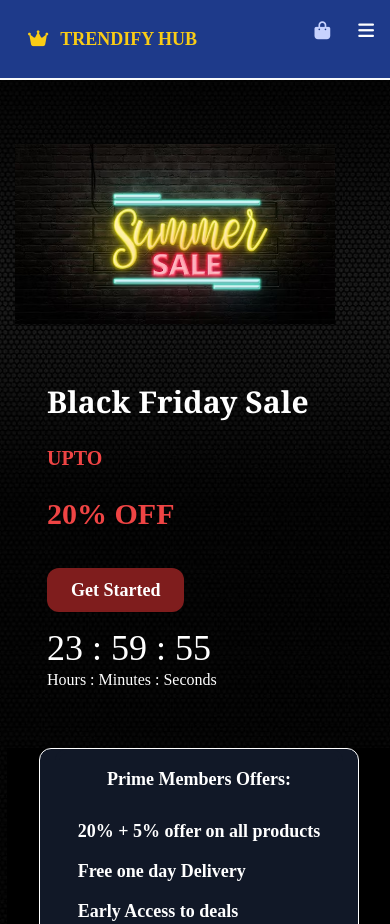
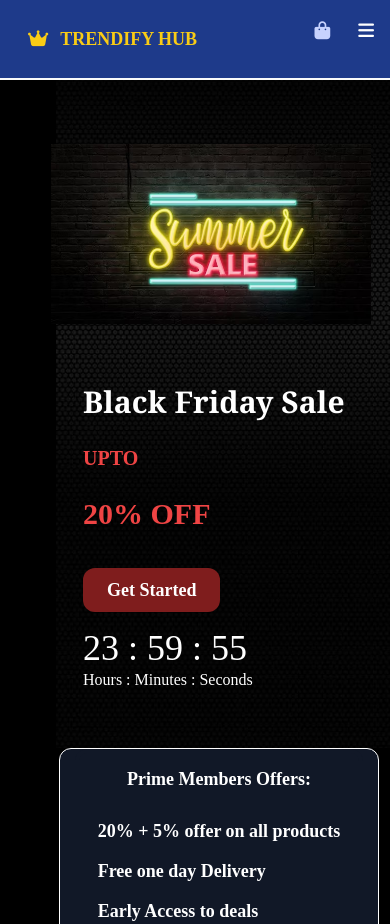
Before and after one commit to Venkey45R/ecommerce, a React (Create React App) app: page /offers in a window 390 px wide. Built offline with nearby package versions, Linux system fonts and the light colour scheme.

Commit message:
Updated code to include new feature

```diff
--- a/src/containers/Offers.js
+++ b/src/containers/Offers.js
@@ -44,7 +44,7 @@ function Offers() {
 
   return (
     <div className='block overflow-auto bg-black md:overflow-hidden'>
-    <div className='h-screen pt-16 bg-no-repeat bg-center bg-cover' style={{backgroundImage: `url(${bg})`}}>
+    <div className='h-screen pt-16 bg-no-repeat bg-center bg-cover ml-14' style={{backgroundImage: `url(${bg})`}}>
       <div className='flex justify-center rounded-xl max-w-6xl mx-14 h-auto relative left-0 md:-left-20'>
         <div className='block ml-14 md:ml-10 mt-60 md:mt-0 relative left-44 md:left-10'>
           <h1 className='text-3xl md:text-5xl font-bold font-serif text-white pb-6'>Black Friday Sale</h1>
@@ -58,7 +58,7 @@ function Offers() {
             </div>
           </div>
           <div className=' mx-0'>
-          <div className='flex flex-col justify-center mt-8 md:mt-10 py-6 -ml-20 md:-ml-0 '>
+          <div className='flex flex-col justify-center mt-8 md:mt-10 py-6 -ml-24 md:-ml-0 '>
             <div className='group h-96 w-96 bg-black [perspective:1000px] mx-10 md:mx-0'>
               <div className='h-2/3 w-10/12 md:w-11/12 border mx-auto md:mx-0 border-white bg-gray-900 relative rounded-xl shadow-xl transition-all duration-500 [transform-style:preserve-3d] group-hover:[transform:rotateY(180deg)] [backface-visibility:hidden]'>
                 <div className='top-0 inset-0 flex justify-center items-center'>
@@ -89,7 +89,7 @@ function Offers() {
             </div>
           </div>
         </div>
-        <div className=' relative -left-60 md:left-60 top-0 md:top-10'>
+        <div className=' relative -left-56 md:left-60 top-0 md:top-10'>
           <img src={sale} alt='summer sale' className=' min-w-80'/>
         </div>
       </div>
```
